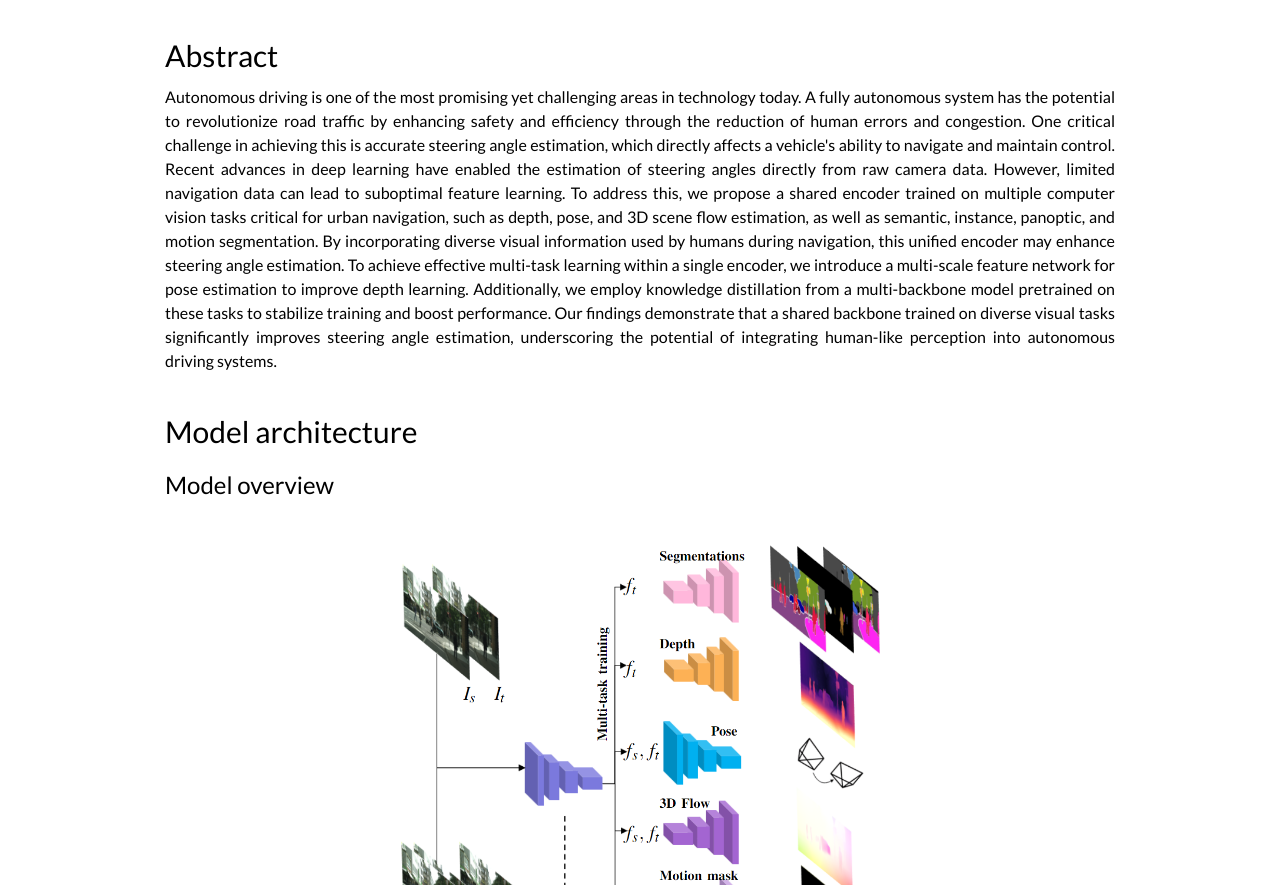
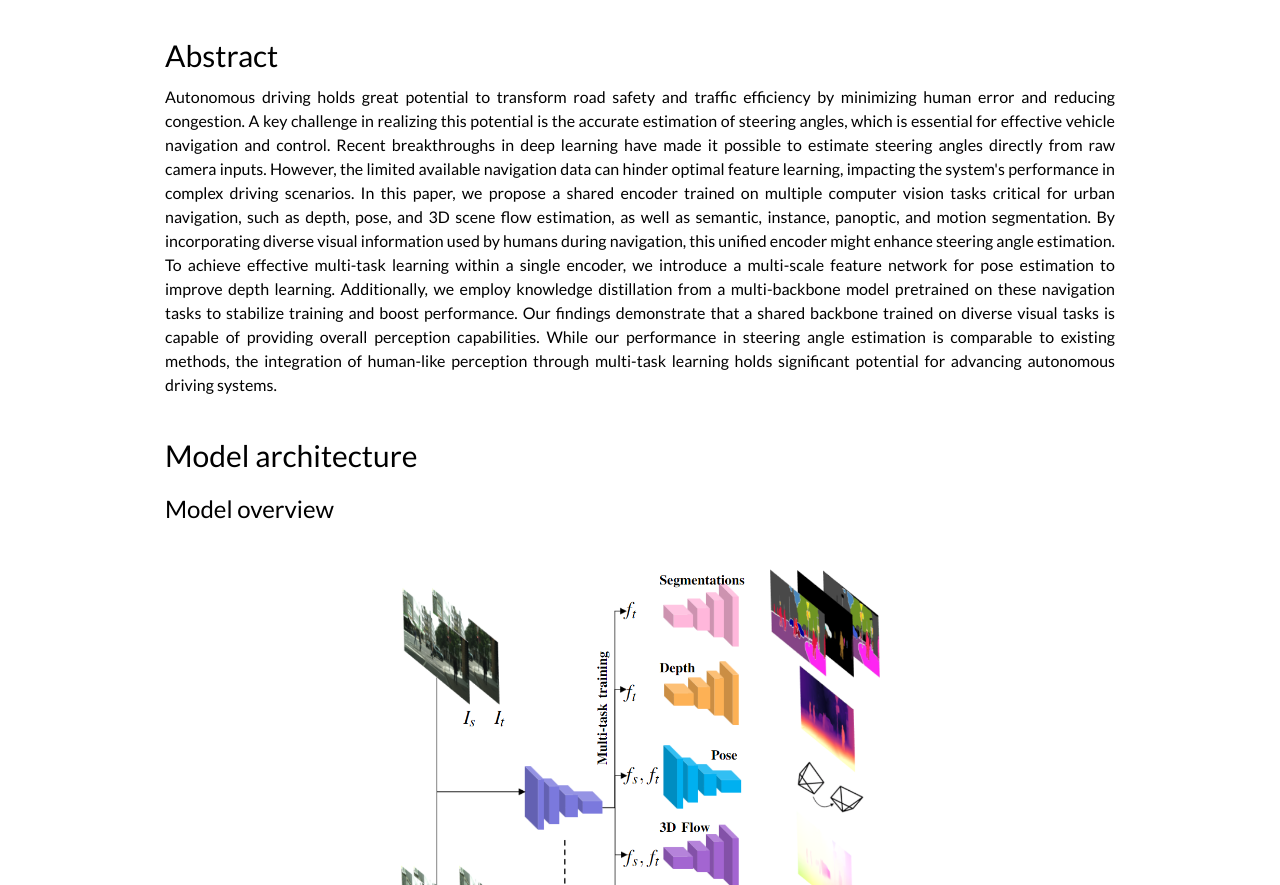
Before and after one commit to HI-ComputerVision/uni-encoder, a website: page index.html in a window 1280 px wide. Shown: the part 1160-2045 px from the top of the page. Drawn offline with Linux system fonts and the light colour scheme.

Commit message:
[UPD] abstract

```diff
--- a/index.html
+++ b/index.html
@@ -119,28 +119,30 @@
       <div id="abstract" class="w-full max-w-[950px] mx-auto mt-10">
         <h3 class="text-3xl">Abstract</h3>
         <p class="mt-3 text-justify">
-          Autonomous driving is one of the most promising yet challenging areas
-          in technology today. A fully autonomous system has the potential to
-          revolutionize road traffic by enhancing safety and efficiency through
-          the reduction of human errors and congestion. One critical challenge
-          in achieving this is accurate steering angle estimation, which
-          directly affects a vehicle's ability to navigate and maintain control.
-          Recent advances in deep learning have enabled the estimation of
-          steering angles directly from raw camera data. However, limited
-          navigation data can lead to suboptimal feature learning. To address
-          this, we propose a shared encoder trained on multiple computer vision
-          tasks critical for urban navigation, such as depth, pose, and 3D scene
-          flow estimation, as well as semantic, instance, panoptic, and motion
-          segmentation. By incorporating diverse visual information used by
-          humans during navigation, this unified encoder may enhance steering
-          angle estimation. To achieve effective multi-task learning within a
-          single encoder, we introduce a multi-scale feature network for pose
+          Autonomous driving holds great potential to transform road safety and
+          traffic efficiency by minimizing human error and reducing congestion.
+          A key challenge in realizing this potential is the accurate estimation
+          of steering angles, which is essential for effective vehicle
+          navigation and control. Recent breakthroughs in deep learning have
+          made it possible to estimate steering angles directly from raw camera
+          inputs. However, the limited available navigation data can hinder
+          optimal feature learning, impacting the system's performance in
+          complex driving scenarios. In this paper, we propose a shared encoder
+          trained on multiple computer vision tasks critical for urban
+          navigation, such as depth, pose, and 3D scene flow estimation, as well
+          as semantic, instance, panoptic, and motion segmentation. By
+          incorporating diverse visual information used by humans during
+          navigation, this unified encoder might enhance steering angle
+          estimation. To achieve effective multi-task learning within a single
+          encoder, we introduce a multi-scale feature network for pose
           estimation to improve depth learning. Additionally, we employ
           knowledge distillation from a multi-backbone model pretrained on these
-          tasks to stabilize training and boost performance. Our findings
-          demonstrate that a shared backbone trained on diverse visual tasks
-          significantly improves steering angle estimation, underscoring the
-          potential of integrating human-like perception into autonomous driving
+          navigation tasks to stabilize training and boost performance. Our
+          findings demonstrate that a shared backbone trained on diverse visual
+          tasks is capable of providing overall perception capabilities. While
+          our performance in steering angle estimation is comparable to existing
+          methods, the integration of human-like perception through multi-task
+          learning holds significant potential for advancing autonomous driving
           systems.
         </p>
       </div>
```
Also changed, not shown: output.css.
